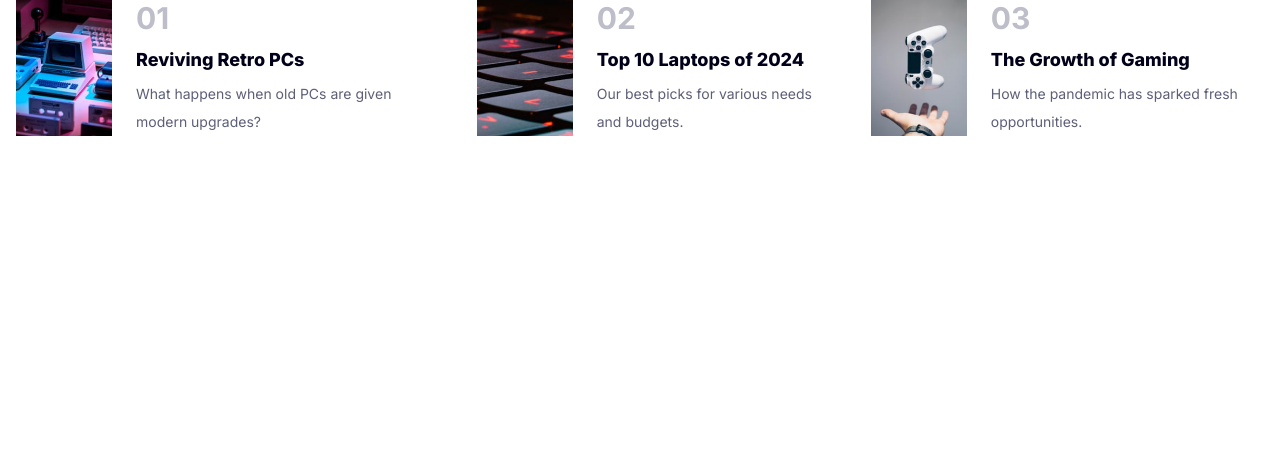
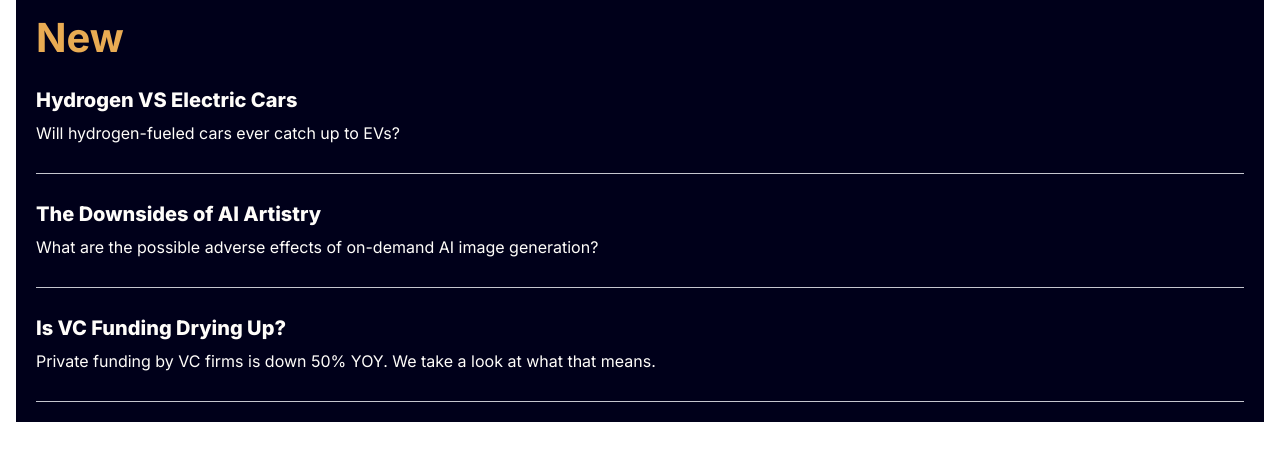
Before and after one commit to zetmosoma10/News-homepage, a React (Vite) app: page / in a window 1280 px wide. Shown: the top 460 px of the page. Built offline with nearby package versions, Linux system fonts and the light colour scheme.

Commit message:
build Update component

```diff
--- a/src/App.jsx
+++ b/src/App.jsx
@@ -1,13 +1,15 @@
 import Button from "./Components/Button";
 import Navbar from "./Components/Navbar";
 import Features from "./Containers/Features";
+import UpdateNews from "./Containers/UpdateNews";
 
 function App() {
   return (
     <main className="max-w-screen-xl mx-auto px-4  font-display texts-base text-dark_grayish_blue ">
       {/* <Navbar /> */}
       {/* <Button /> */}
-      <Features />
+      {/* <Features /> */}
+      <UpdateNews />
     </main>
   );
 }
--- a/src/Constants/index.js
+++ b/src/Constants/index.js
@@ -41,3 +41,20 @@ export const features = [
     paragraph: "How the pandemic has sparked fresh opportunities.",
   },
 ];
+
+export const updates = [
+  {
+    heading: "Hydrogen VS Electric Cars",
+    paragraph: "Will hydrogen-fueled cars ever catch up to EVs?",
+  },
+  {
+    heading: "The Downsides of AI Artistry",
+    paragraph:
+      "What are the possible adverse effects of on-demand AI image generation?",
+  },
+  {
+    heading: "Is VC Funding Drying Up?",
+    paragraph:
+      "Private funding by VC firms is down 50% YOY. We take a look at what that means.",
+  },
+];
--- /dev/null
+++ b/src/Containers/UpdateNews.jsx
@@ -0,0 +1,24 @@
+import { updates } from "../Constants";
+
+const UpdateNews = () => {
+  return (
+    <div className="bg-very_dark_blue text-off_white p-5 space-y-7">
+      <h2 className="font-bold text-3xl mb-8 lg:text-[40px] text-soft_orange">
+        New
+      </h2>
+      {updates.map((item) => (
+        <div className="pb-7 border-b border-grayish_blue">
+          <a
+            href="#"
+            className="font-extrabold leading-6 text-xl transition-all hover:text-soft_orange hover:duration-75"
+          >
+            {item.heading}
+          </a>
+          <p className="mt-2">{item.paragraph}</p>
+        </div>
+      ))}
+    </div>
+  );
+};
+
+export default UpdateNews;
```
